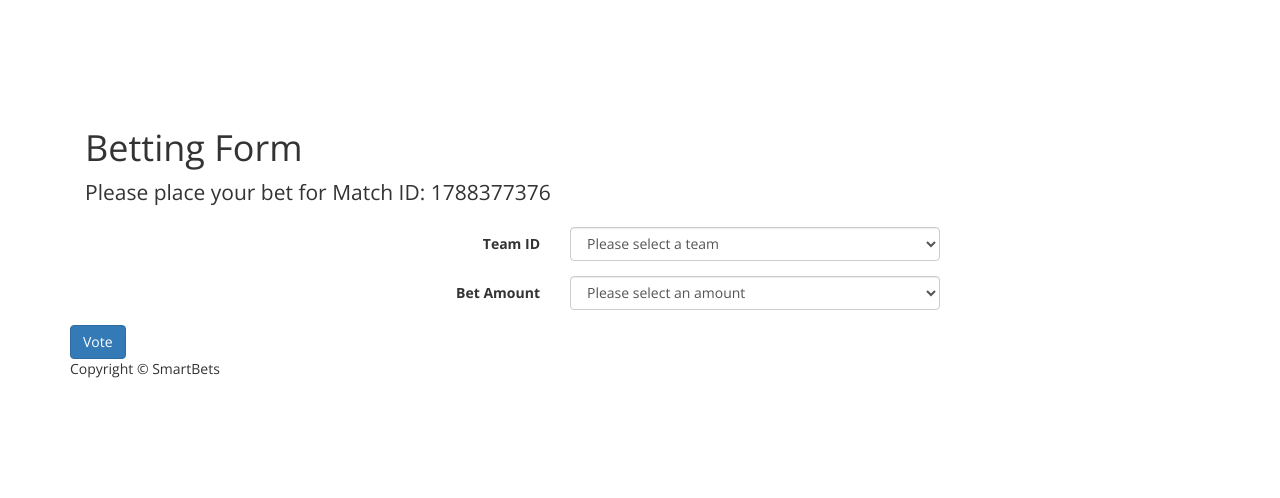
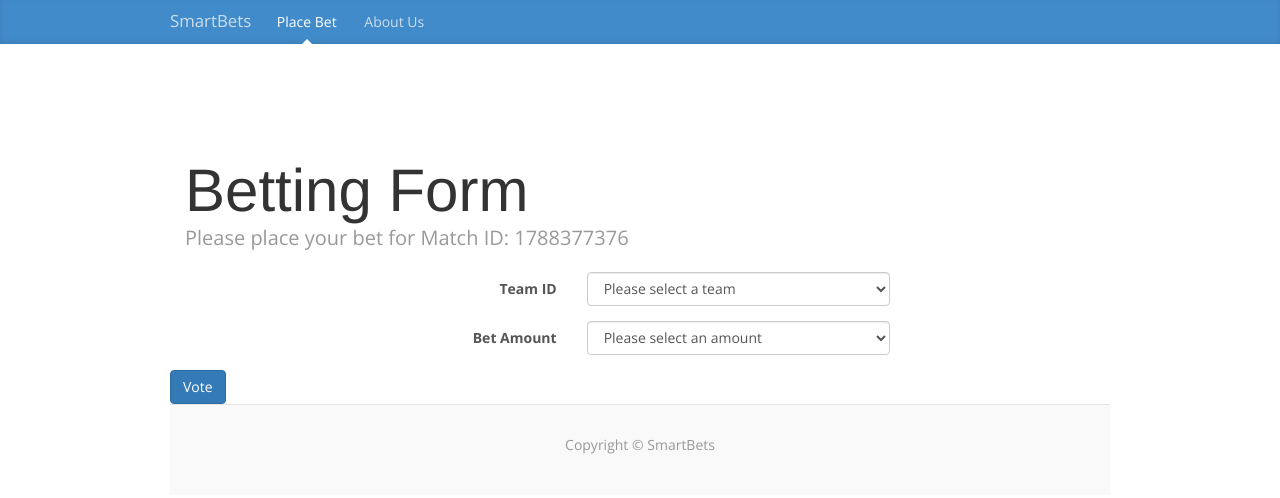
Before and after one commit to matt-saltzman01/smartbets, a website built with webpack: page app/index.html in a window 1280 px wide. Built offline with nearby package versions, Linux system fonts and the light colour scheme; what truffle-contract, web3 would draw is missing.

Commit message:
added navbar

```diff
--- a/app/index.html
+++ b/app/index.html
@@ -4,8 +4,23 @@
   <title>SmartBets DApp</title>
   <link href='https://fonts.googleapis.com/css?family=Open+Sans:400,700' rel='stylesheet' type='text/css'>
   <link href='https://maxcdn.bootstrapcdn.com/bootstrap/3.3.7/css/bootstrap.min.css' rel='stylesheet' type='text/css'>
+  <link href="app/stylesheets/blog.css" rel="stylesheet">
+
+
 </head>
 <body class="container">
+    <nav class="blog-masthead navbar-fixed-top">
+        <div class="container">
+            <header class="blog-nav-header">
+                <a class="blog-nav-brand" href="#">SmartBets</a>
+            </header>
+            <ul class="blog-nav">
+                <li class='blog-nav-item active'><a href="#">Place Bet</a></li>
+                <li class="blog-nav-item"><a href="#">About Us</a></li>
+            </ul>
+        </div>
+    </nav>
+
     <div class="container">
         <header>
             <h1 class="blog-title">Betting Form</h1>
```
